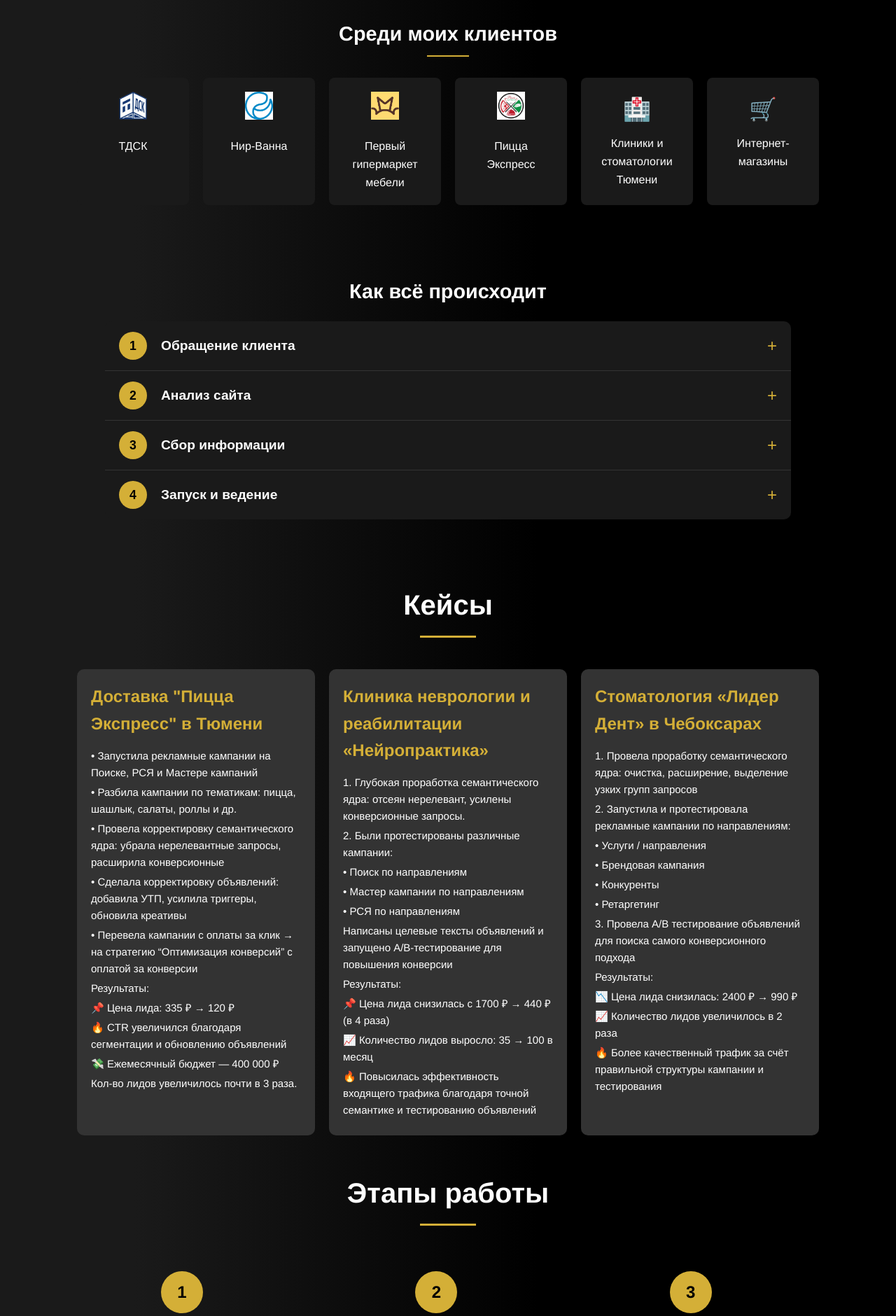
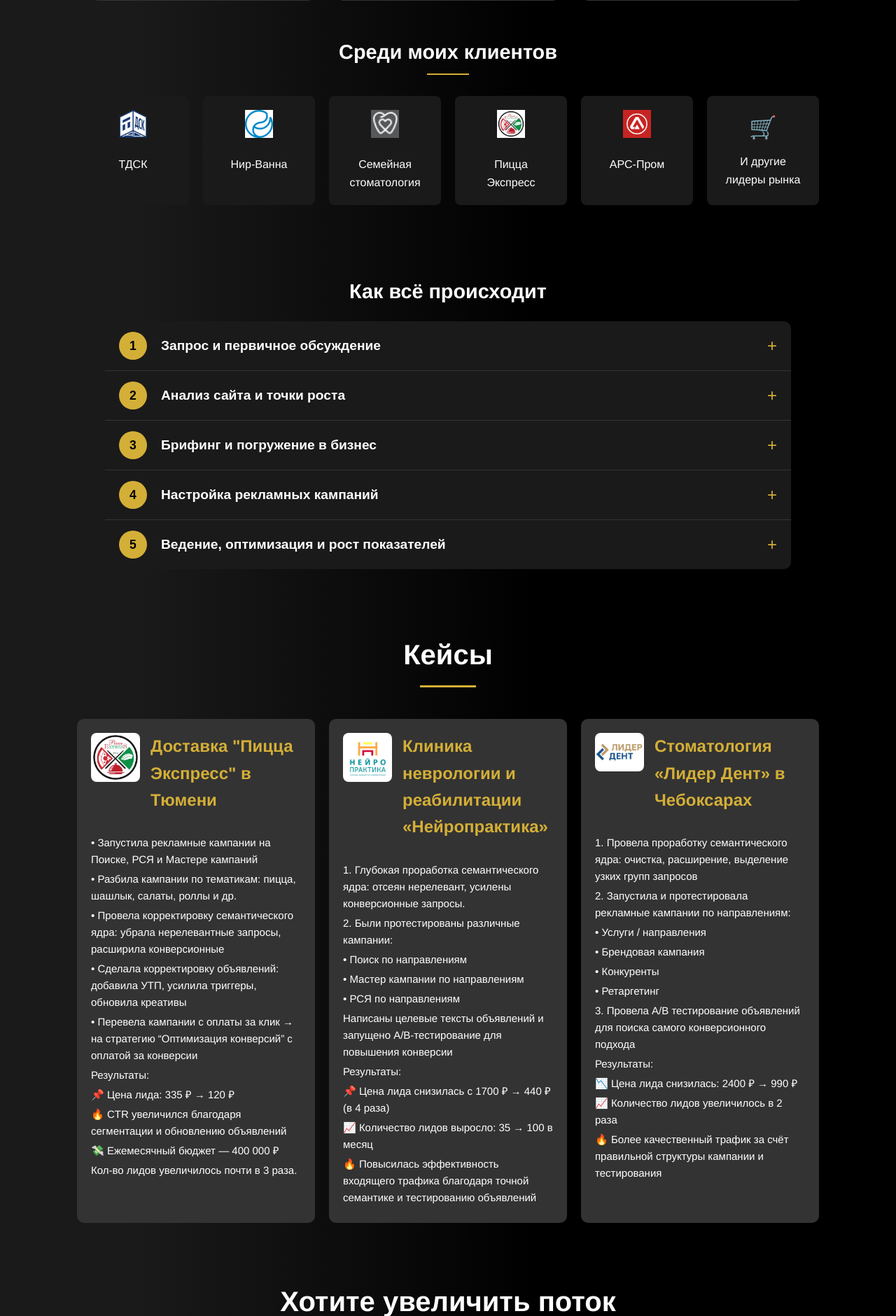
Before and after one commit to KennyMc11/proPIAR, a Django app: page / in a window 1280 px wide. Shown: the part 2009-3889 px from the top of the page at 70% size. Run offline with Django 5.2, Linux system fonts and the light colour scheme.

Commit message:
Прайс, этапы, фото кейсов

```diff
--- a/app/main/static/css/main.css
+++ b/app/main/static/css/main.css
@@ -510,7 +510,7 @@
 }
 
 .accordion-content.open {
-    max-height: 200px;
+    max-height: 1000px;
 }
 
 .accordion-content p {
@@ -679,6 +679,21 @@
     transition: transform 0.3s ease;
 }
 
+.case-header {
+    display: flex;
+    align-items: center;
+    gap: 15px;
+    margin-bottom: 15px;
+}
+
+.case-logo {
+    min-width: 60px;
+    max-width: 70px;
+    border-radius: 8px;
+    object-fit: cover;
+    align-self: flex-start;
+}
+
 .case-card:hover {
     transform: translateY(-5px);
 }
@@ -692,52 +707,6 @@
 .case-card p {
     margin-bottom: 4px;
     font-size: 15px;
-}
-
-/* Этапы работы */
-#process {
-    background: none;
-    margin-top: 50px;
-}
-
-.process-steps {
-    display: grid;
-    grid-template-columns: repeat(3, 1fr);
-    justify-content: center;
-    gap: 30px;
-}
-
-.process-steps1 {
-    display: grid;
-    grid-template-columns: repeat(2, 3fr);
-    justify-content: center;
-    gap: 0px;
-    padding: 0 0 0 140px;
-}
-
-.step {
-    text-align: center;
-    padding: 20px;
-    max-width: 300px;
-}
-
-.step-number {
-    width: 60px;
-    height: 60px;
-    background-color: var(--gold);
-    color: var(--black);
-    border-radius: 50%;
-    display: flex;
-    align-items: center;
-    justify-content: center;
-    font-size: 1.5rem;
-    font-weight: bold;
-    margin: 0 auto 20px;
-}
-
-.step h3 {
-    margin-bottom: 15px;
-    font-size: 1.2rem;
 }
 
 /* Форма заявки */
--- a/app/main/static/js/main.js
+++ b/app/main/static/js/main.js
@@ -128,6 +128,13 @@
             // Переключаем только текущий элемент
             this.classList.toggle('active');
             accordionContent.classList.toggle('open');
+
+            // Динамически устанавливаем высоту
+            if (accordionContent.classList.contains('open')) {
+                accordionContent.style.maxHeight = accordionContent.scrollHeight + 'px';
+            } else {
+                accordionContent.style.maxHeight = '0';
+            }
         });
     });
 });
--- a/app/main/templates/main/index.html
+++ b/app/main/templates/main/index.html
@@ -66,7 +66,7 @@
                     <div class="about-card">
                         <div class="about-icon">🎯</div>
                         <h3>Профессиональный подход</h3>
-                        <p>Более 7 лет настраиваю контекстную рекламу (Яндекс.Директ) для бизнеса. Специализируюсь на
+                        <p>8 лет настраиваю контекстную рекламу (Яндекс.Директ) для бизнеса. Специализируюсь на
                             рекламе, которая реально приносит клиентов.</p>
                     </div>
 
@@ -87,16 +87,16 @@
                 <!-- Услуги -->
                 <section id="services" class="section">
                     <div class="container">
-                        <h2 class="section-title">Наши услуги</h2>
+                        <h2 class="section-title">Услуги</h2>
                         <div class="services-grid">
                             <div class="service-card">
                                 <h3 class="service-title">START (для новичков)</h3>
-                                <p class="service-price">15 000 рублей, разовый платеж</p>
+                                <p class="service-price">20 000 рублей, разовый платеж</p>
                                 <p class="service-description">Для тех, кто запускает рекламу впервые.</p>
                                 <ul class="service-features">
                                     <li>Анализ ниши и конкурентов</li>
                                     <li>Подбор ключевых слов</li>
-                                    <li>Настройка до 2 кампаний (Поиск + РСЯ)</li>
+                                    <li>Настройка кампаний (Поиск + РСЯ)</li>
                                     <li>Настройка целей в аналитике</li>
                                     <li>Передача кампаний с инструкцией</li>
                                 </ul>
@@ -104,12 +104,12 @@
                             </div>
                             <div class="service-card">
                                 <h3 class="service-title">GROWTH (для роста)</h3>
-                                <p class="service-price">20 000 рублей в месяц</p>
+                                <p class="service-price">25 000 рублей в месяц</p>
                                 <p class="service-description">Бизнесу, которому нужно больше заявок.</p>
                                 <ul class="service-features">
                                     <li>Анализ ниши и конкурентов</li>
                                     <li>Подбор ключевых слов</li>
-                                    <li>Ведение до 5 кампаний</li>
+                                    <li>Настройка и ведение рекламных кампаний</li>
                                     <li>Постоянная оптимизация</li>
                                     <li>Регулярная аналитика площадок, отключение неэффективных</li>
                                     <li>Добавление минус-слов</li>
@@ -151,9 +151,9 @@
                         </div>
                         <div class="client-item">
                             <span class="client-logo">
-                                <img src="{% static 'img/pgm.png' %}" alt="Логотип компании">
+                                <img src="{% static 'img/familydent.png' %}" alt="Логотип компании">
                             </span>
-                            <span class="client-name">Первый гипермаркет мебели</span>
+                            <span class="client-name">Семейная стоматология</span>
                         </div>
                         <div class="client-item">
                             <span class="client-logo">
@@ -162,17 +162,20 @@
                             <span class="client-name">Пицца Экспресс</span>
                         </div>
                         <div class="client-item">
-                            <span class="client-logo">🏥</span>
-                            <span class="client-name">Клиники и стоматологии Тюмени</span>
+                            <span class="client-logo">
+                                <img src="{% static 'img/arsprom.png' %}" alt="Логотип компании">
+                            </span>
+                            <span class="client-name">АРС-Пром</span>
                         </div>
                         <div class="client-item">
                             <span class="client-logo">🛒</span>
-                            <span class="client-name">Интернет-магазины</span>
+                            <span class="client-name">И другие лидеры рынка</span>
                         </div>
                     </div>
                 </div>
 
                 <!-- Процесс работы -->
+                <section id="process" class="section">
                     <div class="process-section">
                         <h3 class="process-title">Как всё происходит</h3>
                         <div class="accordion">
@@ -180,12 +183,17 @@
                             <div class="accordion-item">
                                 <button class="accordion-header">
                                     <span class="step-number-about">1</span>
-                                <span class="accordion-title">Обращение клиента</span>
+                                    <span class="accordion-title">Запрос и первичное обсуждение</span>
                                     <span class="accordion-icon">+</span>
                                 </button>
                                 <div class="accordion-content">
-                                <p>Клиент обращается ко мне с запросом на настройку рекламы. Мы обсуждаем основные цели
-                                    и задачи проекта.</p>
+                                    <p>Работа начинается с вашего обращения.<br>
+                                        Мы обсуждаем ваш проект, где я:<br>
+                                        - уточняю цели бизнеса (заявки, продажи, масштабирование)<br>
+                                        - понимаю текущую ситуацию с рекламой (если она уже была)<br>
+                                        - обсуждаю желаемые показатели и приоритеты<br>
+                                        На этом этапе важно синхронизироваться по ожиданиям и результатам, чтобы реклама
+                                        работала именно на ваши задачи.</p>
                                 </div>
                             </div>
 
@@ -193,12 +201,20 @@
                             <div class="accordion-item">
                                 <button class="accordion-header">
                                     <span class="step-number-about">2</span>
-                                <span class="accordion-title">Анализ сайта</span>
+                                    <span class="accordion-title">Анализ сайта и точки роста</span>
                                     <span class="accordion-icon">+</span>
                                 </button>
                                 <div class="accordion-content">
-                                <p>Проверяю сайт и оцениваю потенциал для эффективного запуска рекламы. Анализирую
-                                    юзабилити, конверсионные элементы и техническое состояние.</p>
+                                    <p>Перед запуском рекламы я обязательно анализирую сайт, так как именно он напрямую
+                                        влияет на стоимость и качество заявок.<br>
+                                        Проверяю:<br>
+                                        - юзабилити и удобство пути пользователя<br>
+                                        - наличие и качество конверсионных элементов<br>
+                                        - структуру страниц и логику подачи информации<br>
+                                        - техническое состояние (корректная загрузка, мобильная версия)<br>
+                                        По итогам даю рекомендации, которые помогают повысить конверсию ещё до запуска
+                                        рекламы.
+                                    </p>
                                 </div>
                             </div>
 
@@ -206,12 +222,18 @@
                             <div class="accordion-item">
                                 <button class="accordion-header">
                                     <span class="step-number-about">3</span>
-                                <span class="accordion-title">Сбор информации</span>
+                                    <span class="accordion-title">Брифинг и погружение в бизнес</span>
                                     <span class="accordion-icon">+</span>
                                 </button>
                                 <div class="accordion-content">
-                                <p>Отправляю короткий бриф с ключевыми вопросами для понимания целей проекта, целевой
-                                    аудитории и ожидаемых результатов.</p>
+                                    <p>После первичного анализа отправляю короткий, но ёмкий бриф.<br>
+                                        Он помогает глубже понять:<br>
+                                        - целевую аудиторию и её мотивацию<br>
+                                        - сильные стороны продукта или услуги<br>
+                                        - конкурентные преимущества<br>
+                                        - желаемый формат заявок и лидов<br>
+                                        Это позволяет выстроить рекламу не шаблонно, а под конкретный бизнес.
+                                    </p>
                                 </div>
                             </div>
 
@@ -219,16 +241,43 @@
                             <div class="accordion-item">
                                 <button class="accordion-header">
                                     <span class="step-number-about">4</span>
-                                <span class="accordion-title">Запуск и ведение</span>
+                                    <span class="accordion-title">Настройка рекламных кампаний</span>
                                     <span class="accordion-icon">+</span>
                                 </button>
                                 <div class="accordion-content">
-                                <p>После согласования настраиваю рекламу, запускаю кампании и веду их. Постоянно
-                                    оптимизирую для достижения лучших результатов.</p>
+                                    <p>На основе анализа и брифа:<br>
+                                        - подбираю и структурирую семантику<br>
+                                        - создаю рекламные объявления под разные сегменты спроса<br>
+                                        - настраиваю стратегии, цели и аналитику<br>
+                                        - формирую отдельные кампании под разные этапы воронки<br>
+                                        Запуск происходит только после того, как система полностью готова к работе и
+                                        отслеживанию результатов.
+                                    </p>
+                                </div>
+                            </div>
+
+                            <!-- Этап 5 -->
+                            <div class="accordion-item">
+                                <button class="accordion-header">
+                                    <span class="step-number-about">5</span>
+                                    <span class="accordion-title">Ведение, оптимизация и рост показателей</span>
+                                    <span class="accordion-icon">+</span>
+                                </button>
+                                <div class="accordion-content">
+                                    <p>После запуска я не просто «слежу за рекламой», а системно работаю над
+                                        результатом:<br>
+                                        - оптимизирую кампании и ставки<br>
+                                        - отключаю неэффективные связки<br>
+                                        - усиливаю то, что даёт заявки и продажи<br>
+                                        - анализирую данные и корректирую стратегию<br>
+                                        Вы получаете прозрачную аналитику и понимание, что работает, а что нет - без
+                                        «слива бюджета».
+                                    </p>
                                 </div>
                             </div>
                         </div>
                     </div>
+                </section>
             </div>
         </div>
     </section>
@@ -239,7 +288,10 @@
             <h2 class="section-title">Кейсы</h2>
             <div class="cases-grid">
                 <div class="case-card">
-                    <h3>Доставка "Пицца Экспресс" в Тюмени </h3>
+                    <div class="case-header">
+                        <img src="{% static 'img/pizza_express.jpg' %}" alt="Логотип компании" class="case-logo">
+                        <h3>Доставка "Пицца Экспресс" в Тюмени</h3>
+                    </div>
                     <p>• Запустила рекламные кампании на Поиске, РСЯ и Мастере кампаний</p>
                     <p>• Разбила кампании по тематикам: пицца, шашлык, салаты, роллы и др.</p>
                     <p>• Провела корректировку семантического ядра: убрала нерелевантные запросы, расширила
@@ -254,7 +306,10 @@
                     <p>Кол-во лидов увеличилось почти в 3 раза.</p>
                 </div>
                 <div class="case-card">
+                    <div class="case-header">
+                        <img src="{% static 'img/np.jpg' %}" alt="Логотип компании" class="case-logo">
                         <h3>Клиника неврологии и реабилитации «Нейропрактика»</h3>
+                    </div>
                     <p>1. Глубокая проработка семантического ядра: отсеян нерелевант, усилены конверсионные запросы.</p>
                     <p>2. Были протестированы различные кампании:</p>
                     <p>• Поиск по направлениям</p>
@@ -269,7 +324,10 @@
 
                 </div>
                 <div class="case-card">
+                    <div class="case-header">
+                        <img src="{% static 'img/liderdent2.jpeg' %}" alt="Логотип компании" class="case-logo">
                         <h3>Стоматология «Лидер Дент» в Чебоксарах</h3>
+                    </div>
                     <p>1. Провела проработку семантического ядра: очистка, расширение, выделение узких групп запросов
                     </p>
                     <p>2. Запустила и протестировала рекламные кампании по направлениям:</p>
@@ -282,42 +340,6 @@
                     <p>📉 Цена лида снизилась: 2400 ₽ → 990 ₽</p>
                     <p>📈 Количество лидов увеличилось в 2 раза</p>
                     <p>🔥 Более качественный трафик за счёт правильной структуры кампании и тестирования</p>
-                </div>
-            </div>
-        </div>
-    </section>
-
-    <!-- Этапы работы -->
-    <section id="process" class="section">
-        <div class="container">
-            <h2 class="section-title">Этапы работы</h2>
-            <div class="process-steps">
-                <div class="step">
-                    <div class="step-number">1</div>
-                    <h3>Заявка или бесплатный аудит</h3>
-                    <p>Вы оставляете заявку, и мы проводим бесплатный анализ вашего проекта</p>
-                </div>
-                <div class="step">
-                    <div class="step-number">2</div>
-                    <h3>Анализ конкурентов</h3>
-                    <p>Изучаем нишу и определяем наиболее эффективные стратегии продвижения</p>
-                </div>
-                <div class="step">
-                    <div class="step-number">3</div>
-                    <h3>Настройка кампаний и креативов</h3>
-                    <p>Создаем и настраиваем рекламные кампании, разрабатываем креативы</p>
-                </div>
-            </div>
-            <div class="process-steps1">
-                <div class="step">
-                    <div class="step-number">4</div>
-                    <h3>Запуск и оптимизация</h3>
-                    <p>Запускаем рекламу и постоянно оптимизируем для достижения лучших результатов</p>
-                </div>
-                <div class="step">
-                    <div class="step-number">5</div>
-                    <h3>Ежемесячные отчеты и рост заявок</h3>
-                    <p>Предоставляем подробные отчеты и работаем над увеличением количества заявок</p>
                 </div>
             </div>
         </div>
```
Also changed, not shown: app/main/static/img/arsprom.png (added), app/main/static/img/familydent.png (added), app/main/static/img/liderdent2.jpeg (added), app/main/static/img/np.jpg (added), app/main/static/img/pgm.png (deleted). Lines whose indentation alone changed are shown as unchanged.
